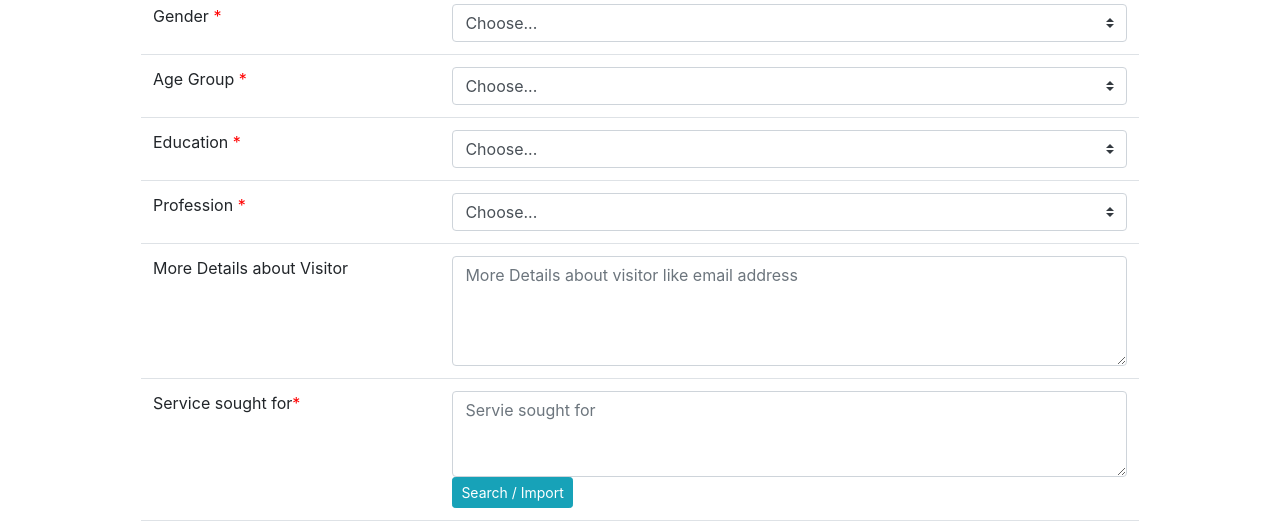
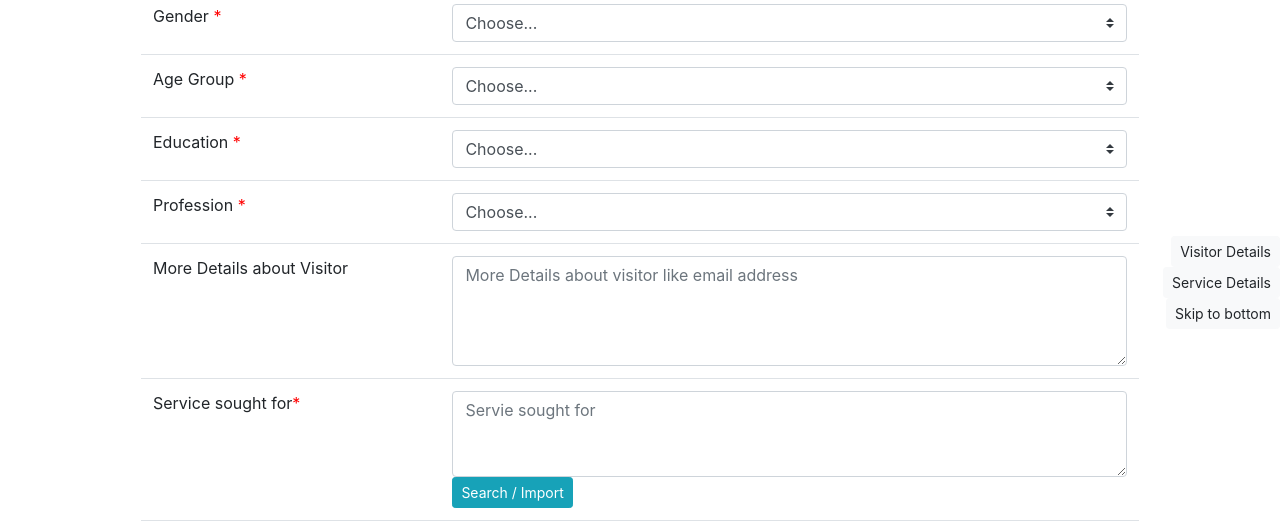
Before and after one commit to arunharidas/CFC-Portal, a PHP site: page /operatoradddata.php in a window 1280 px wide. Shown: the part 471-996 px from the top of the page. Run offline with PHP 8.4, Linux system fonts and the light colour scheme; the visitor is signed in with stand-in values (Sample User, id 1).

Commit message:
code modified

```diff
--- a/operatoradddata.php
+++ b/operatoradddata.php
@@ -38,6 +38,7 @@
                             </tr>
                             <tr>
                                 <td valign="top" width="30%">
+                                    <selection id="gotovisitor"> </selection>
                                     Visitor Name<font color="red">*</font>
                                 </td>
                                 <td>
@@ -126,6 +127,7 @@
                             </tr>
                             <tr>
                                 <td valign="top">
+                                    <selection id="gotoservice"> </selection>
                                     Service sought for<font color="red">*</font>
                                 </td>
                                 <td>
@@ -261,7 +263,7 @@
 
                                 </td>
                                 <td>
-
+                                    <selection id="skiptosave"> </selection>
                                     <div class="custom-control custom-checkbox">
                                         <input type="checkbox" class="custom-control-input" id="isServiceGiven"
                                             name="isServiceGiven">
@@ -277,13 +279,16 @@
                 </td>
             </tr>
         </table>
-        <center>
-        <br />
+    </center>
 
-
-        <div class="fixed-bottom">
-
-        </div>
+    <br />
+    <div class="fixed-bottom" align="right">
+        <a href="#gotovisitor"><button class="btn btn-light btn-sm">Visitor Details</button></a>
+        <br/>
+        <a href="#gotoservice"><button class="btn btn-light btn-sm">Service Details</button></a>
+        <br/>
+        <a href="#skiptosave"><button class="btn btn-light btn-sm">Skip to bottom</button></a>
+    </div>
 </body>
 
 </html>
```
